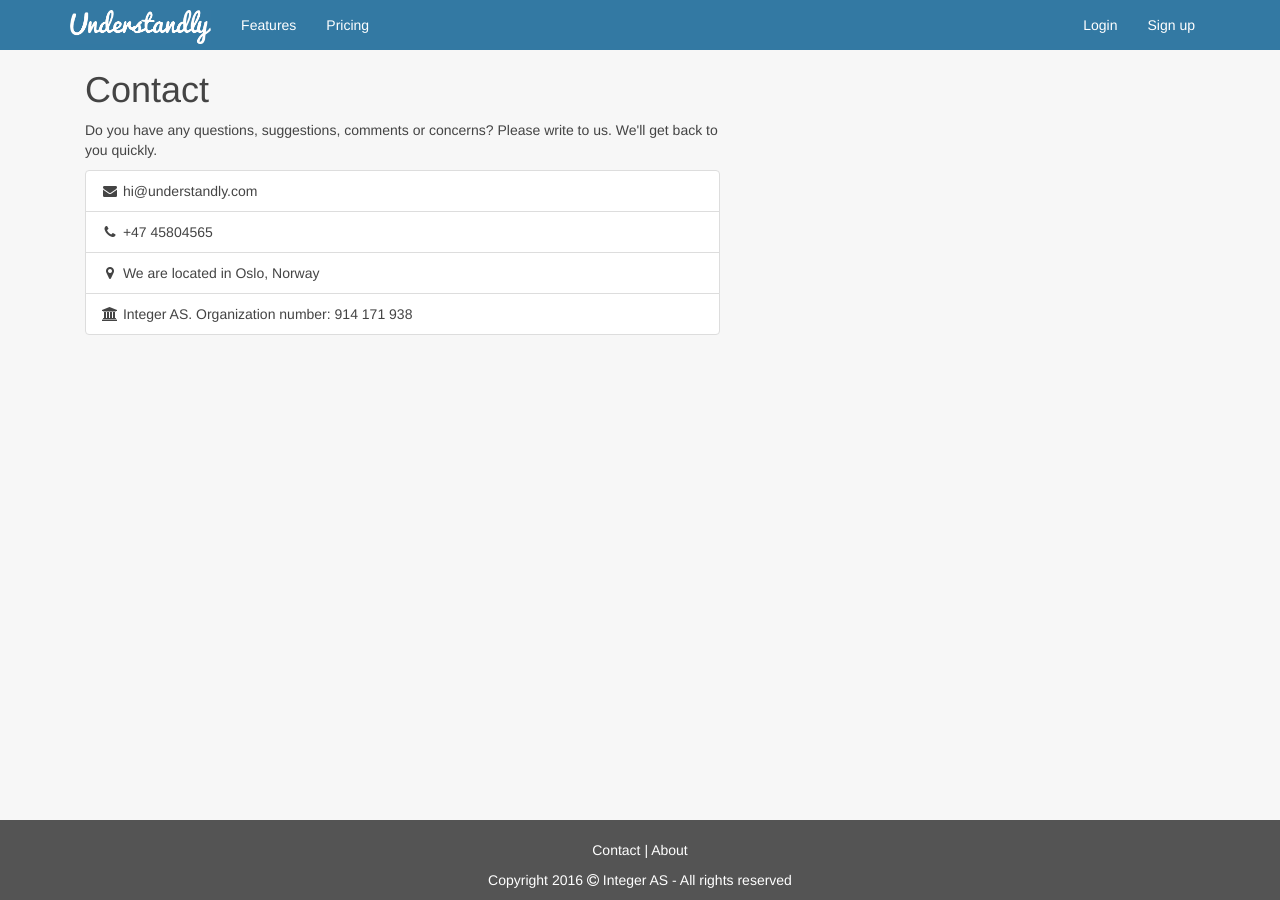
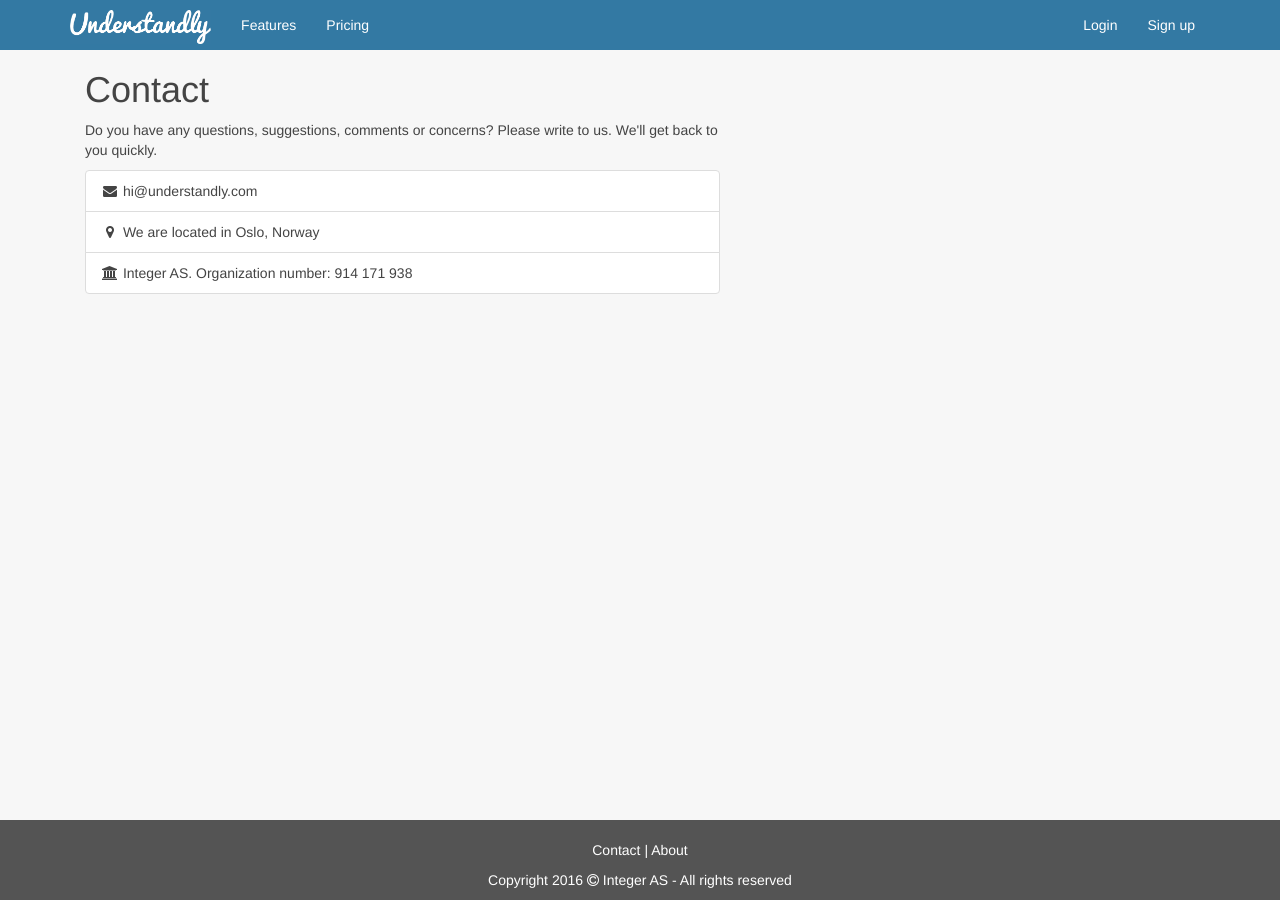
Before and after one commit to yhoiseth/www.understandly.com, a Jekyll site: the page built from contact.html, in a window 1280 px wide. Built offline with Jekyll 4.4.1, drawn with Linux system fonts in a browser that asks for light colours; nearby versions of some CDN libraries.

Commit message:
removed phone

```diff
--- a/contact.html
+++ b/contact.html
@@ -12,7 +12,7 @@ permalink: /contact/
                 <p>Do you have any questions, suggestions, comments or concerns? Please write to us. We'll get back to you quickly.</p>
                 <div class="list-group">
                     <li class="list-group-item"><i class="fa fa-envelope fa-fw"> </i> hi@understandly.com</li>
-                    <li class="list-group-item"><i class="fa fa-phone fa-fw"> </i> +47 45804565</li>
+                    <li class="list-group-item hidden"><i class="fa fa-phone fa-fw"> </i> +47 45804565</li>
                     <li class="list-group-item"><i class="fa fa-map-marker fa-fw"> </i> We are located in Oslo, Norway</li>
                     <li class="list-group-item"><i class="fa fa-institution fa-fw"> </i> Integer AS. Organization number: 914 171 938 </li>
                 </div>
```
